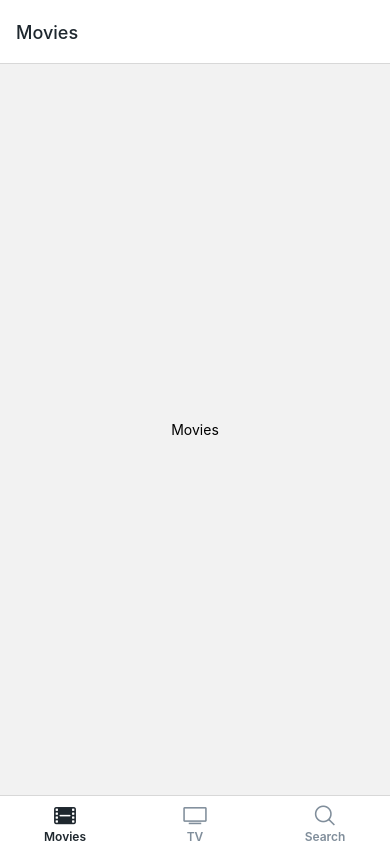
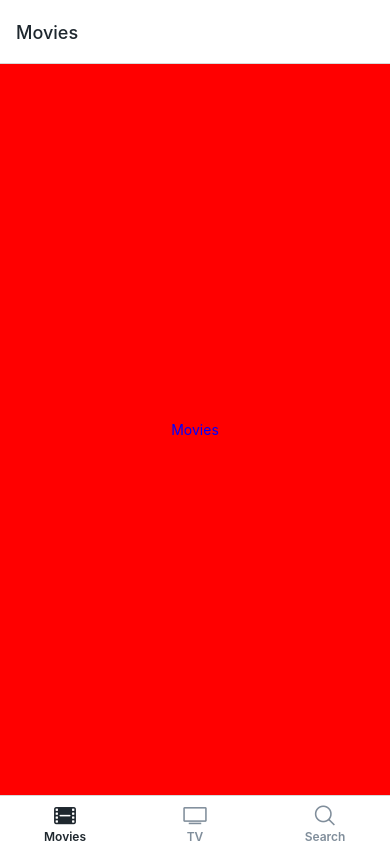
Before and after one commit to geonya/rn-imdd, a React Native app: screen /Movies in a window 390 px wide. Built offline with nearby package versions, Linux system fonts and the light colour scheme.

Commit message:
#2.14 styled-components

```diff
--- a/package.json
+++ b/package.json
@@ -25,10 +25,12 @@
     "react-native": "^0.64.3",
     "react-native-safe-area-context": "3.3.2",
     "react-native-screens": "~3.10.1",
-    "react-native-web": "0.17.1"
+    "react-native-web": "0.17.1",
+    "styled-components": "^5.3.5"
   },
   "devDependencies": {
-    "@babel/core": "^7.12.9"
+    "@babel/core": "^7.12.9",
+    "@types/styled-components": "^5.1.24"
   },
   "private": true
 }
--- a/screens/Movies.js
+++ b/screens/Movies.js
@@ -1,13 +1,20 @@
 import React from "react";
-import { TouchableOpacity, Text } from "react-native";
+import styled from "styled-components/native";
+
+const Btn = styled.View`
+	flex: 1;
+	justify-content: center;
+	align-items: center;
+	background-color: red;
+`;
+const Title = styled.Text`
+	color: ${(props) => (props.selected ? "blue" : "yellow")};
+`;
 
 const Movies = ({ navigation: { navigate } }) => (
-	<TouchableOpacity
-		onPress={() => navigate("Stack", { screen: "Three" })}
-		style={{ flex: 1, justifyContent: "center", alignItems: "center" }}
-	>
-		<Text>Movies</Text>
-	</TouchableOpacity>
+	<Btn onPress={() => navigate("Stack", { screen: "Three" })}>
+		<Title selected={true}>Movies</Title>
+	</Btn>
 );
 
 export default Movies;
```
Also changed, not shown: 1 other file (tests, documents, lock files or other folders).
